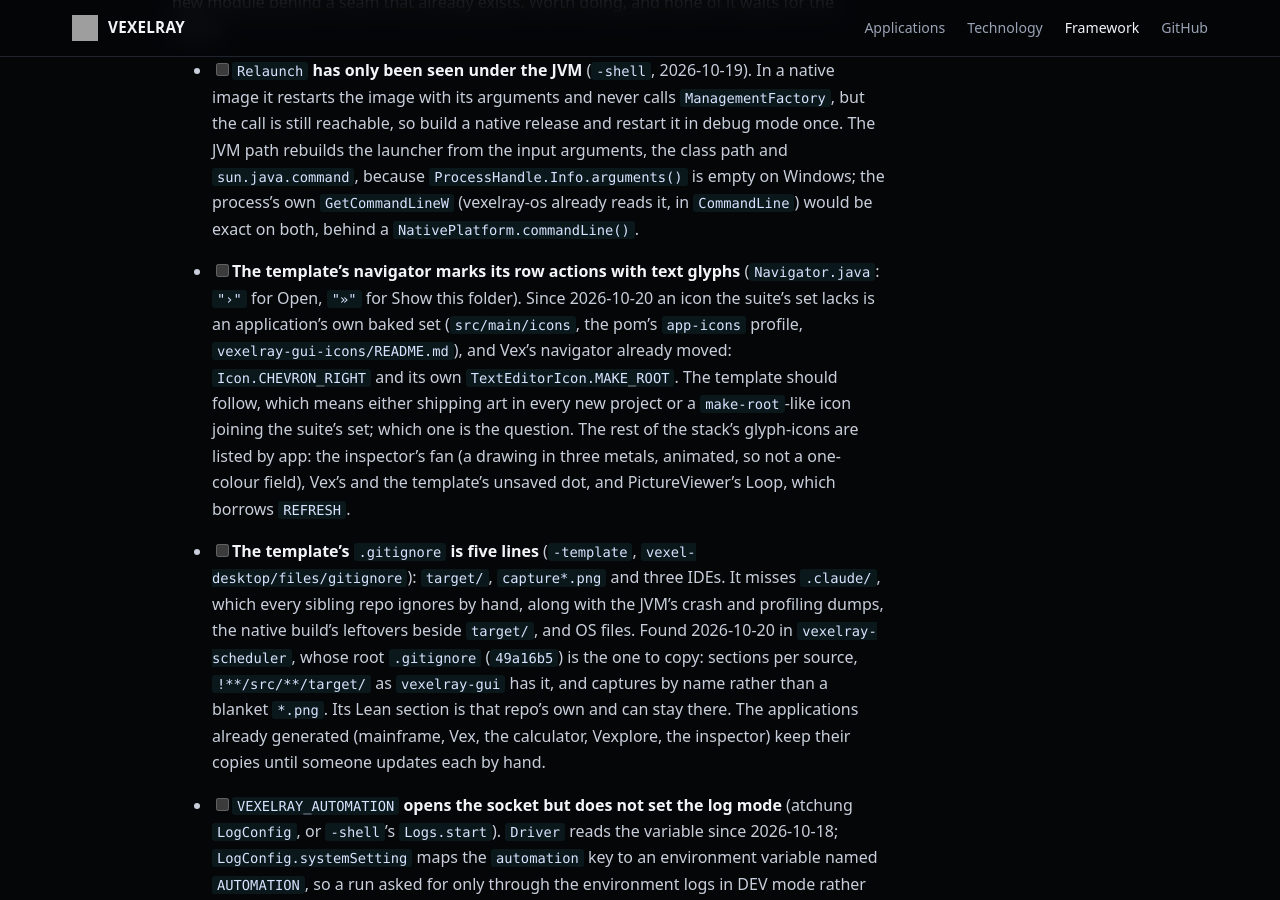
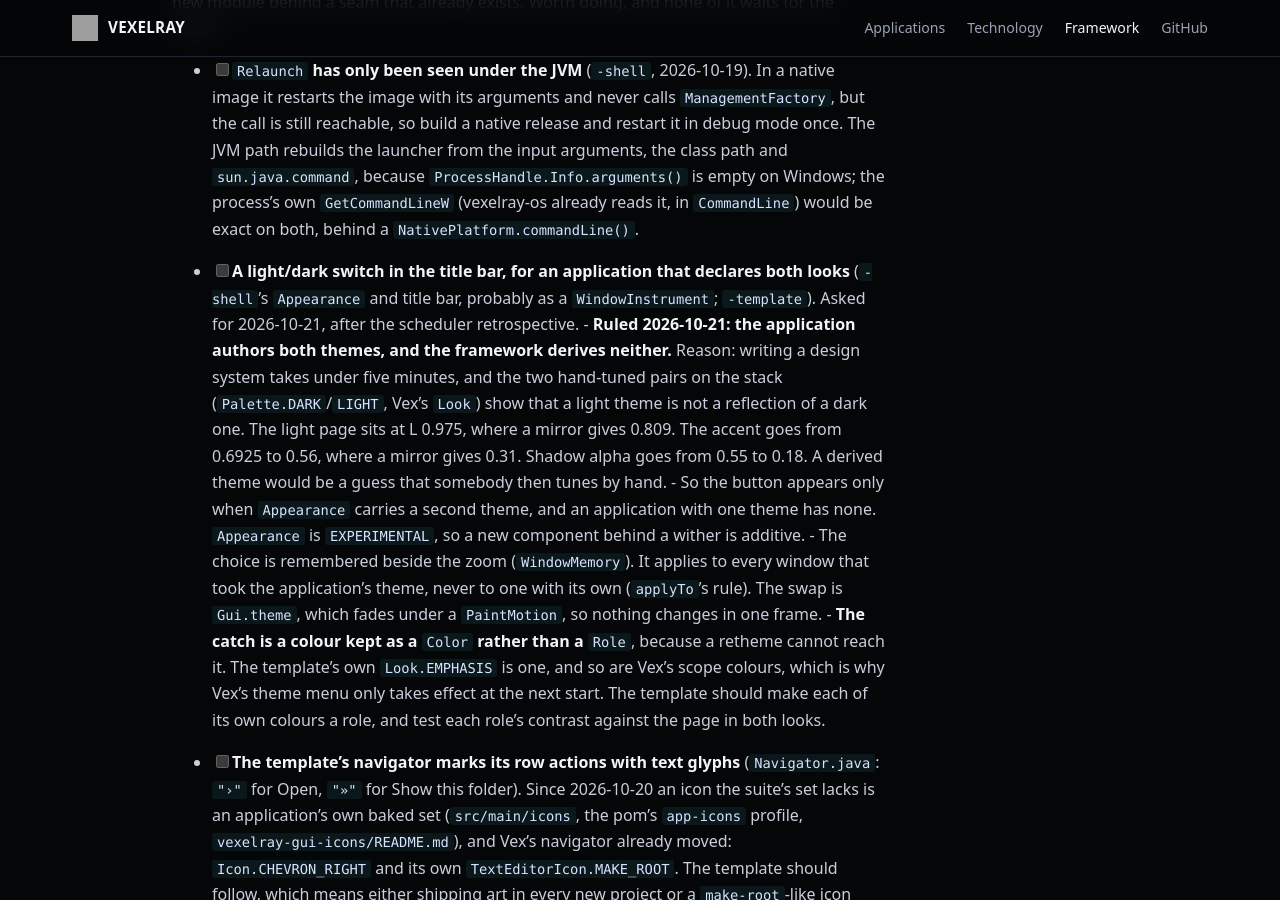
Before and after one commit to sibarum/vexelray-framework, a Jekyll site: the page built from docs/TODO.md, in a window 1280 px wide and 900 px high, scrolled down 13989 px. Built offline with Jekyll 4.4.1, drawn with Linux system fonts in a browser that asks for light colours; our own code applies the rules of GitHub Pages for plain Markdown files.

Commit message:
TODO: a light/dark switch in the title bar, both themes the app's own
Co-Authored-By: Claude Opus 5.5 <noreply@anthropic.com>

```diff
--- a/docs/TODO.md
+++ b/docs/TODO.md
@@ -536,6 +536,25 @@ module behind a seam that already exists. Worth doing, and none of it waits for
       class path and `sun.java.command`, because `ProcessHandle.Info.arguments()` is empty on Windows; the process's
       own `GetCommandLineW` (vexelray-os already reads it, in `CommandLine`) would be exact on both, behind a
       `NativePlatform.commandLine()`.
+
+- [ ] **A light/dark switch in the title bar, for an application that declares both looks** (`-shell`'s
+      `Appearance` and title bar, probably as a `WindowInstrument`; `-template`). Asked for 2026-10-21, after the
+      scheduler retrospective.
+      - **Ruled 2026-10-21: the application authors both themes, and the framework derives neither.** Reason:
+        writing a design system takes under five minutes, and the two hand-tuned pairs on the stack
+        (`Palette.DARK`/`LIGHT`, Vex's `Look`) show that a light theme is not a reflection of a dark one. The
+        light page sits at L 0.975, where a mirror gives 0.809. The accent goes from 0.6925 to 0.56, where a
+        mirror gives 0.31. Shadow alpha goes from 0.55 to 0.18. A derived theme would be a guess that somebody
+        then tunes by hand.
+      - So the button appears only when `Appearance` carries a second theme, and an application with one theme
+        has none. `Appearance` is `EXPERIMENTAL`, so a new component behind a wither is additive.
+      - The choice is remembered beside the zoom (`WindowMemory`). It applies to every window that took the
+        application's theme, never to one with its own (`applyTo`'s rule). The swap is `Gui.theme`, which
+        fades under a `PaintMotion`, so nothing changes in one frame.
+      - **The catch is a colour kept as a `Color` rather than a `Role`**, because a retheme cannot reach it.
+        The template's own `Look.EMPHASIS` is one, and so are Vex's scope colours, which is why Vex's theme
+        menu only takes effect at the next start. The template should make each of its own colours a role, and
+        test each role's contrast against the page in both looks.
 
 - [ ] **The template's navigator marks its row actions with text glyphs** (`Navigator.java`: `"›"` for Open,
       `"»"` for Show this folder). Since 2026-10-20 an icon the suite's set lacks is an application's own baked
```
